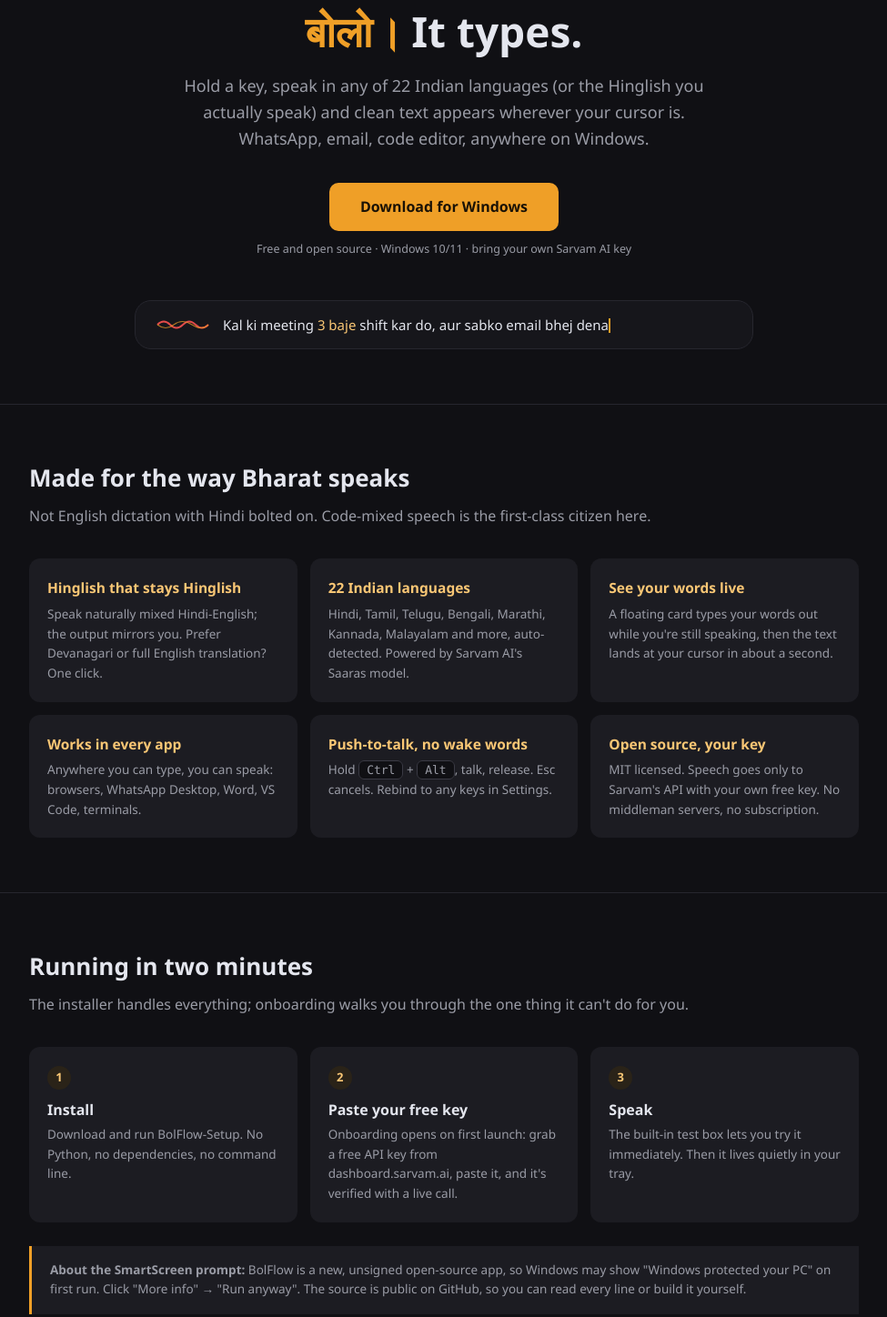
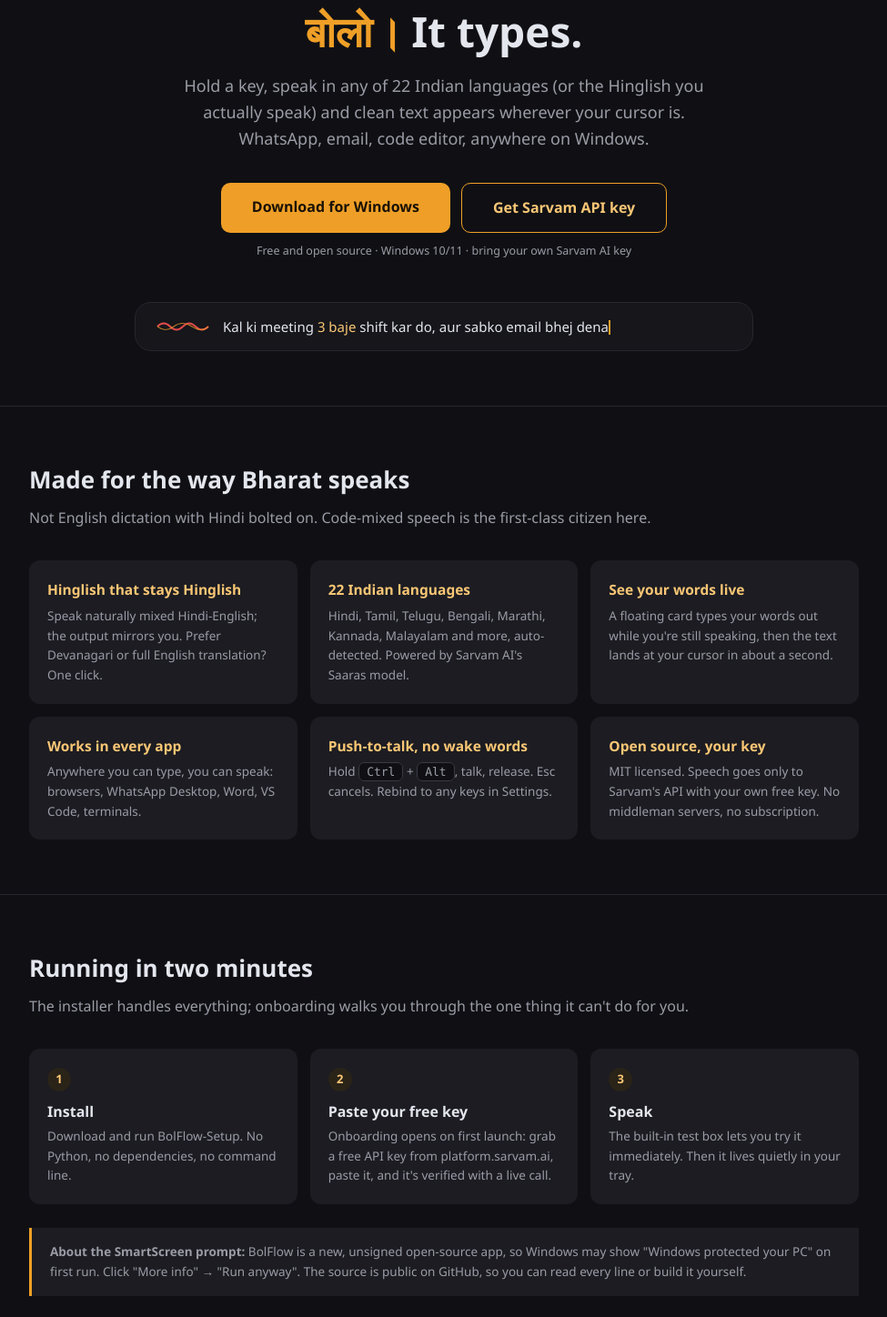
Before and after one commit to devkrishna23/BolFlow, a plain HTML site: page docs/index.html in a window 1280 px wide. Shown: the part 144-1592 px from the top of the page at 91% size, without its empty margins (152-1127 px from the left). Drawn offline with Linux system fonts and the light colour scheme.

Commit message:
Direct download button (correct asset name) + Get Sarvam API key button

```diff
--- a/docs/index.html
+++ b/docs/index.html
@@ -27,9 +27,13 @@
 .hero h1 .devanagari { color:var(--saffron); }
 .hero p.sub { color:var(--dim); font-size:18px; max-width:600px;
               margin:18px auto 34px; }
+.ctarow { display:flex; gap:12px; justify-content:center; flex-wrap:wrap; }
 .cta { display:inline-block; background:var(--saffron); color:#1a1206;
        font-weight:600; font-size:16px; padding:14px 34px; border-radius:10px; }
 .cta:hover { background:var(--gold); }
+.cta2 { background:transparent; color:var(--gold);
+        border:1.5px solid var(--saffron); }
+.cta2:hover { background:#2a2318; color:var(--gold); }
 .cta-sub { display:block; color:var(--dim); font-size:12.5px; margin-top:10px; }
 .ribbon { margin:46px auto 0; max-width:680px; }
 .pill { background:var(--bg2); border:1px solid var(--line); border-radius:18px;
@@ -83,8 +87,11 @@
   <p class="sub">Hold a key, speak in any of 22 Indian languages (or the
   Hinglish you actually speak) and clean text appears wherever your cursor
   is. WhatsApp, email, code editor, anywhere on Windows.</p>
-  <a class="cta" href="https://github.com/devkrishna23/BolFlow/releases/latest/download/BolFlow-Setup.exe">
-    Download for Windows</a>
+  <div class="ctarow">
+    <a class="cta" href="https://github.com/devkrishna23/BolFlow/releases/latest/download/BolFlow-Setup-1.0.exe">
+      Download for Windows</a>
+    <a class="cta cta2" href="https://platform.sarvam.ai/">Get Sarvam API key</a>
+  </div>
   <span class="cta-sub">Free and open source · Windows 10/11 ·
     bring your own Sarvam AI key</span>
   <div class="ribbon">
@@ -130,7 +137,7 @@
     <div class="step"><b>Install</b><p>Download and run BolFlow-Setup.
       No Python, no dependencies, no command line.</p></div>
     <div class="step"><b>Paste your free key</b><p>Onboarding opens on first
-      launch: grab a free API key from dashboard.sarvam.ai, paste it, and
+      launch: grab a free API key from platform.sarvam.ai, paste it, and
       it's verified with a live call.</p></div>
     <div class="step"><b>Speak</b><p>The built-in test box lets you try it
       immediately. Then it lives quietly in your tray.</p></div>
```
